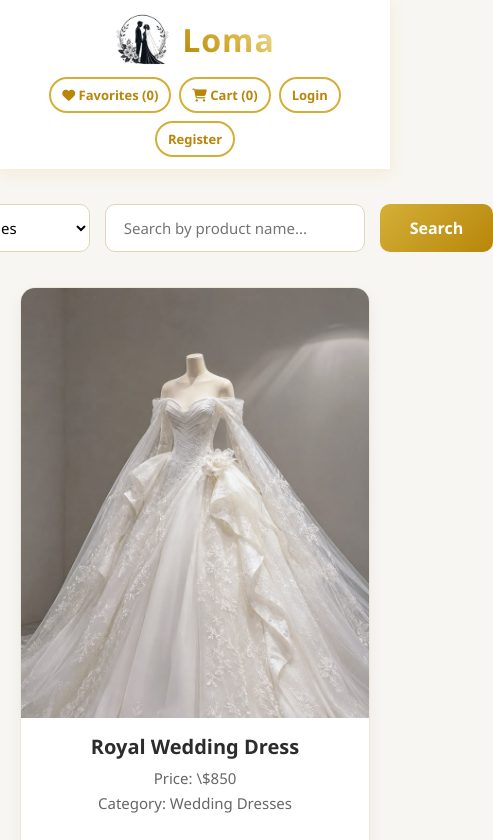
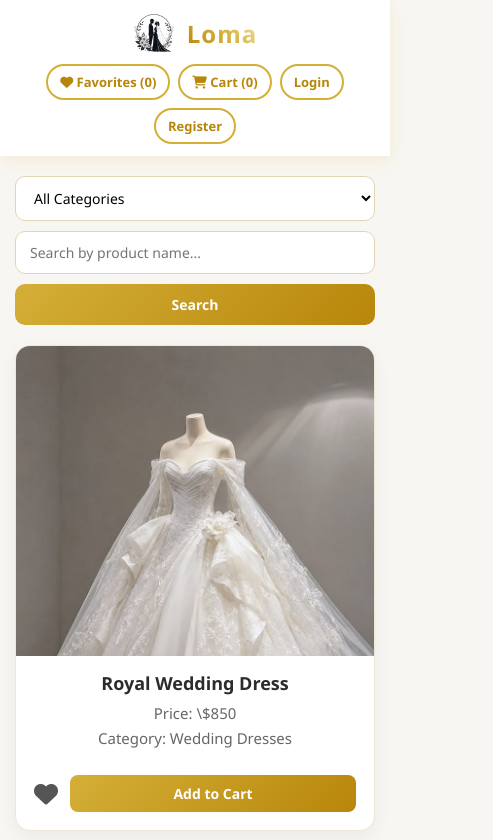
Before and after one commit to salmamahmoudebrahim-Developer/Loma-wedding-event-supplise, a plain HTML site: page index.html in a window 390 px wide. Shown: the top 840 px of the page, 493 px wide, since content can reach past the window. Drawn offline with Linux system fonts and the light colour scheme.

Commit message:
Add files via upload

```diff
--- a/css/style.css
+++ b/css/style.css
@@ -10,6 +10,7 @@ body {
     background-color: #f8f6f2;
     color: #333;
     direction: ltr;
+    overflow-x: hidden;
 }
 
 /* Header */
@@ -51,6 +52,7 @@ header {
 .header-buttons {
     display: flex;
     gap: 15px;
+    align-items: center;
 }
 
 .header-buttons .btn {
@@ -155,8 +157,8 @@ header {
 .product-card img {
     width: 100%;
     height: 430px;
-    object-fit: cover; /* بيخلي كل الصور تملأ المساحة بنفس المقاس بالظبط */
-    object-position: top center; /* بيضمن إن بداية الفستان أو البدلة من فوق متتقصش */
+    object-fit: cover;
+    object-position: top center;
     display: block;
     transition: transform 0.7s ease;
 }
@@ -205,6 +207,10 @@ header {
     transform: scale(1.2);
 }
 
+.actions i.is-favorite {
+    color: #e03131;
+}
+
 .actions button {
     padding: 10px 26px;
     background: linear-gradient(135deg, #d4af37, #b8860b);
@@ -222,7 +228,7 @@ header {
     box-shadow: 0 0 16px rgba(212, 175, 55, 0.65);
     transform: scale(1.04);
 }
-/* ///////////////////////////////////////////////////////////////////// */
+
 /* Auth Pages Layout (Login & Register) */
 .auth-container {
     max-width: 450px;
@@ -314,52 +320,8 @@ header {
 .auth-switch a:hover {
     text-decoration: underline;
 }
-/* //////////////////////////////////////////////// */
-@media (max-width: 768px) {
-  .products-container {
-    grid-template-columns: 1fr;
-    flex-direction: column;
-  }
-}
-/* تظبيط أزرار الهيدر والكروت على شاشات الموبايل */
-@media (max-width: 768px) {
-    header {
-        flex-direction: column;
-        align-items: center;
-        gap: 10px;
-        padding: 12px 15px;
-    }
 
-    .header-buttons {
-        display: flex;
-        flex-wrap: wrap;
-        justify-content: center;
-        align-items: center;
-        gap: 8px;
-        width: 100%;
-    }
-
-    .header-buttons .btn,
-    .header-buttons button {
-        padding: 7px 11px;
-        font-size: 13px;
-        white-space: nowrap;
-    }
-
-    .actions {
-        display: flex;
-        align-items: center;
-        justify-content: space-between;
-        gap: 10px;
-    }
-
-    .actions button {
-        padding: 8px 12px;
-        font-size: 13px;
-    }
-}
-/* ///////////////////////////////////////////// */
-/* أزرار صفحة السلة */
+/* Cart & Favorites Action Buttons */
 .cart-actions {
     display: flex;
     align-items: center;
@@ -403,6 +365,96 @@ header {
     border-color: #996f08;
 }
 
-.actions i.is-favorite {
-    color: #e03131;
+/* Responsive Design for Mobile (<= 768px) */
+@media (max-width: 768px) {
+    header {
+        flex-direction: column;
+        align-items: center;
+        gap: 10px;
+        padding: 12px 15px;
+    }
+
+    .logo-img {
+        width: 42px;
+        height: 42px;
+    }
+
+    .brand-name {
+        font-size: 24px;
+    }
+
+    .header-buttons {
+        display: flex;
+        flex-wrap: wrap;
+        justify-content: center;
+        align-items: center;
+        gap: 8px;
+        width: 100%;
+    }
+
+    .header-buttons .btn,
+    .header-buttons button {
+        padding: 7px 12px;
+        font-size: 13px;
+        white-space: nowrap;
+    }
+
+    .user-greeting {
+        width: 100%;
+        justify-content: center;
+        font-size: 14px !important;
+        margin-top: 2px;
+    }
+
+    .search-section {
+        flex-direction: column;
+        margin: 20px auto;
+        padding: 0 15px;
+        gap: 10px;
+    }
+
+    .search-section select,
+    .search-section input,
+    .search-section button {
+        width: 100%;
+        font-size: 14px;
+        padding: 11px 14px;
+    }
+
+    .products-container {
+        grid-template-columns: 1fr;
+        gap: 20px;
+        padding: 0 15px;
+        margin-bottom: 40px;
+    }
+
+    .product-card img {
+        height: 310px;
+    }
+
+    .product-info h3 {
+        font-size: 18px;
+    }
+
+    .actions {
+        padding: 12px 18px 18px;
+        justify-content: space-between;
+        gap: 12px;
+    }
+
+    .actions button {
+        flex: 1;
+        padding: 9px 14px;
+        font-size: 14px;
+    }
+
+    .auth-container {
+        margin: 25px 15px;
+        padding: 25px 20px;
+    }
+
+    .form-row {
+        flex-direction: column;
+        gap: 0;
+    }
 }
```
